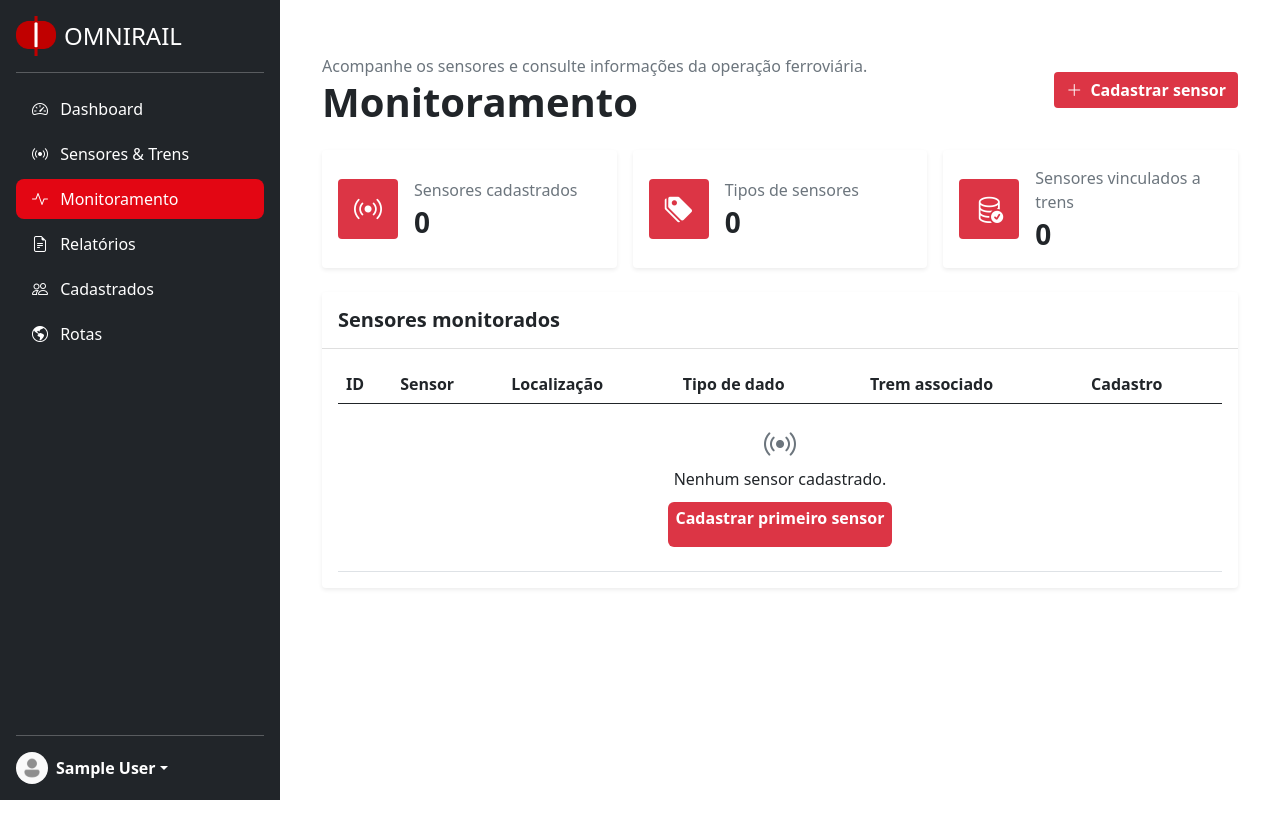
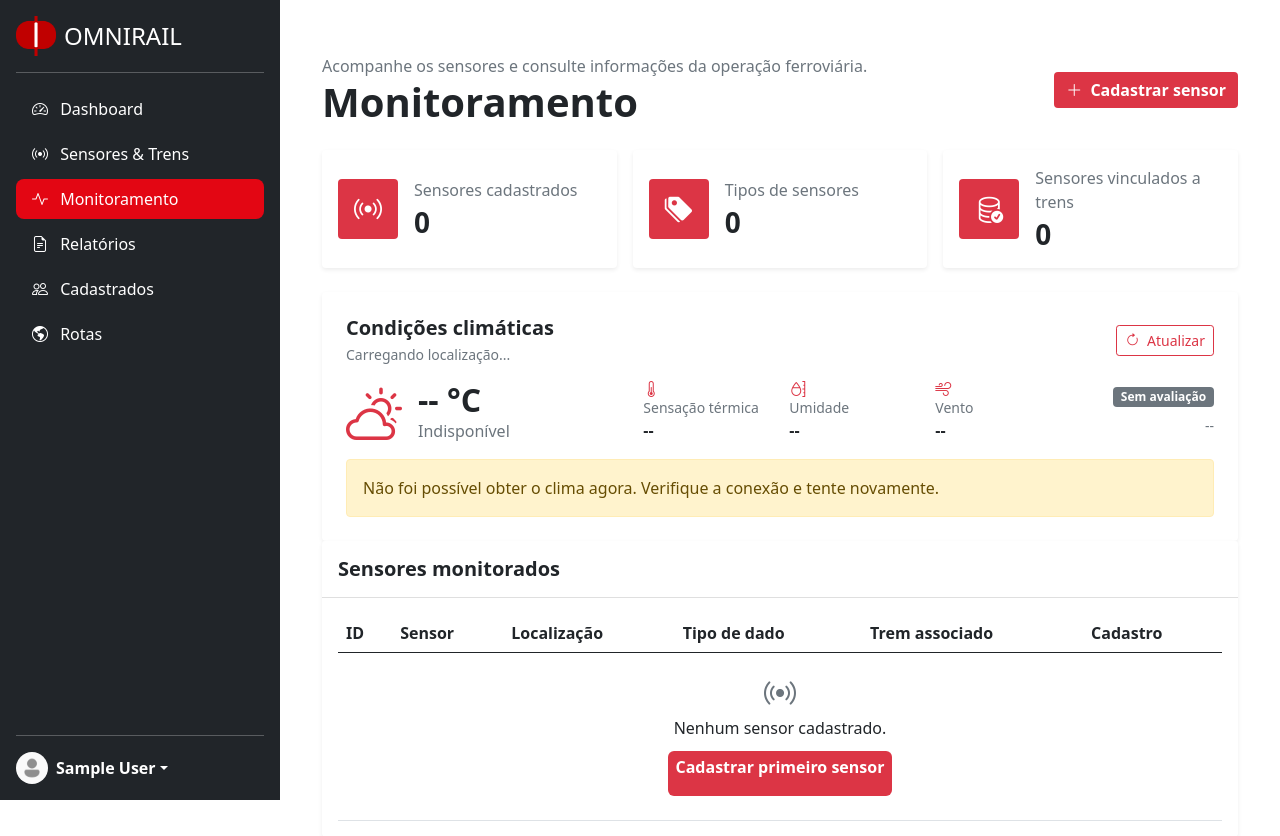
Before and after one commit to LPS-coder/Atividade-SA, a PHP site: page /monitoramento.php in a window 1280 px wide. Shown: the top 836 px of the page. Before the commit the page ends 800 px from the top, so only its background shows below. Run offline with PHP 8.4, Linux system fonts and the light colour scheme; the visitor is signed in with stand-in values (Sample User, id 1); data that the repository does not hold is empty.

Commit message:
feat - API de clima na aba monitoramento.

````diff
--- a/public/monitoramento.php
+++ b/public/monitoramento.php
@@ -228,6 +228,61 @@ $tipos = [
 
             </div>
 
+
+            <div class="card border-0 shadow-sm rounded-4 p-4 mt-4" id="clima-card">
+                <div class="d-flex justify-content-between align-items-center mb-3">
+                    <div>
+                        <h5 class="fw-bold mb-1">Condições climáticas</h5>
+                        <p class="text-secondary mb-0 small" id="clima-local">Carregando localização...</p>
+                    </div>
+                    <button type="button" class="btn btn-outline-danger btn-sm" id="clima-atualizar">
+                        <i class="bi bi-arrow-clockwise me-1"></i>
+                        Atualizar
+                        <span id="clima-carregando" class="spinner-border spinner-border-sm ms-1 d-none"></span>
+                    </button>
+                </div>
+
+                <div class="row align-items-center g-4">
+                    <div class="col-md-4">
+                        <div class="d-flex align-items-center gap-3">
+                            <i class="bi bi-cloud-sun text-danger" id="clima-icone" style="font-size: 3.5rem;"></i>
+                            <div>
+                                <h2 class="fw-bold mb-0"><span id="clima-temperatura">--</span> °C</h2>
+                                <span class="text-secondary" id="clima-condicao">Consultando clima...</span>
+                            </div>
+                        </div>
+                    </div>
+
+                    <div class="col-md-6">
+                        <div class="row g-3">
+                            <div class="col-4">
+                                <i class="bi bi-thermometer-half text-danger"></i>
+                                <p class="text-secondary small mb-0">Sensação térmica</p>
+                                <strong id="clima-sensacao">--</strong>
+                            </div>
+                            <div class="col-4">
+                                <i class="bi bi-moisture text-danger"></i>
+                                <p class="text-secondary small mb-0">Umidade</p>
+                                <strong id="clima-umidade">--</strong>
+                            </div>
+                            <div class="col-4">
+                                <i class="bi bi-wind text-danger"></i>
+                                <p class="text-secondary small mb-0">Vento</p>
+                                <strong id="clima-vento">--</strong>
+                            </div>
+                        </div>
+                    </div>
+
+                    <div class="col-md-2 text-md-end">
+                        <span id="clima-operacao" class="badge bg-secondary">Sem avaliação</span>
+                        <p class="text-secondary small mt-2 mb-0" id="clima-atualizado">--</p>
+                    </div>
+                </div>
+
+                <div id="clima-erro" class="alert alert-warning mt-3 mb-0 d-none"></div>
+            </div>
+
+
             <div class="card border-0 shadow-sm">
                 <div class="card-header bg-white py-3">
                     <h5 class="fw-bold mb-0">Sensores monitorados</h5>
@@ -310,6 +365,7 @@ $tipos = [
     </main>
 
     <script src="https://cdn.jsdelivr.net/npm/bootstrap@5.0.2/dist/js/bootstrap.bundle.min.js"></script>
+    <script src="../scripts/api-clima.js"></script>
 </body>
 </html>
 ```
--- a/scripts/api-clima.js
+++ b/scripts/api-clima.js
@@ -50,11 +50,14 @@ let climaTemDados = false;   // já mostramos algum dado real da API?
 
 
 
+
 async function buscarClima() {
     const url = "https://api.open-meteo.com/v1/forecast"
         + "?latitude=" + CLIMA_LOCAL.latitude
         + "&longitude=" + CLIMA_LOCAL.longitude
-        + "&current=temperature_2m,apparent_temperature,relative_humidity_2m,weather_code,wind_speed_10m,is_day";
+        + "&current=temperature_2m,apparent_temperature,relative_humidity_2m,weather_code,wind_speed_10m,is_day"
+        + "&wind_speed_unit=kmh"
+        + "&timezone=America%2FSao_Paulo";
 
     const controle = new AbortController();
     const temporizador = setTimeout(function () {
@@ -66,7 +69,7 @@ async function buscarClima() {
 
         if (!resposta.ok) {
             throw new Error("A Open-Meteo respondeu com status " + resposta.status);
-    }
+        }
 
         const dados = await resposta.json();
         const atual = dados.current;
@@ -81,6 +84,7 @@ async function buscarClima() {
     }
 }
 
+
 function climaDefinir(id, texto) {
     const elemento = document.getElementById(id);
 
@@ -93,12 +97,15 @@ function climaFormatar(valor, sufixo) {
     return typeof valor === "number" ? Math.round(valor) + sufixo : "--";
 }
 
+
 function climaDataHora() {
-    const agora = new Date();
+    return new Date().toLocaleTimeString("pt-BR", {
+        hour: "2-digit",
+        minute: "2-digit",
+        timeZone: "America/Sao_Paulo"
+    });
+}
 
-    return agora.toLocaleDateString("pt-BR") + " às "
-        + agora.toLocaleTimeString("pt-BR", { hour: "2-digit", minute: "2-digit" });
-}
 
 function mostrarClima(atual) {
     const info = CLIMA_CODIGOS[atual.weather_code]
@@ -112,7 +119,7 @@ function mostrarClima(atual) {
     climaDefinir("clima-sensacao", climaFormatar(atual.apparent_temperature, "°C"));
     climaDefinir("clima-umidade", climaFormatar(atual.relative_humidity_2m, "%"));
     climaDefinir("clima-vento", climaFormatar(atual.wind_speed_10m, " km/h"));
-    climaDefinir("clima-atualizado", climaDataHora());
+    climaDefinir("clima-atualizado", "Atualizado às " + climaDataHora());
 
     const icone = document.getElementById("clima-icone");
     if (icone) {
````
